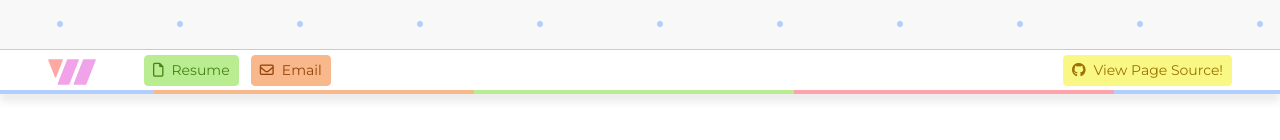
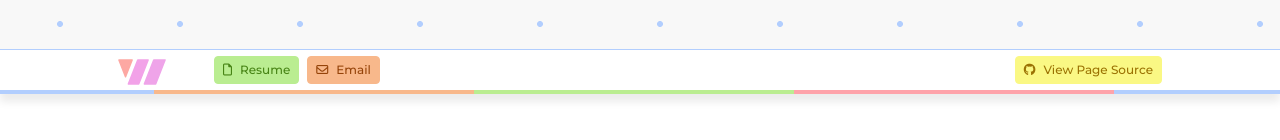
Before and after one commit to weytools/isaacw-portfolio, a website with bundled scripts: page index.html in a window 1280 px wide. Shown: the part 156-296 px from the top of the page. Built offline with nearby package versions, Linux system fonts and the light colour scheme; animation ran at ten frames a second.

Commit message:
nav btn changes

```diff
--- a/index.html
+++ b/index.html
@@ -58,7 +58,7 @@
             </div>
         </section>
         <nav class="navbar sticky-top navbar-light nav-style justify-content-center px-0 align-items-baseline py-0 no-wrap" id="navbarNav">
-            <div class="d-flex flex-row no-wrap w-100 px-5 justify-content-center align-items-center">
+            <div class=" mw-container-xl d-flex flex-row no-wrap w-100 px-5 justify-content-center align-items-center">
                 <div class="navbar-brand mr-4 mr-lg-5">
                     <svg class="weydev-logo" xmlns="http://www.w3.org/2000/svg" viewBox="-5 -5 255 138">
                         <g>
@@ -68,11 +68,9 @@
                         </g>
                     </svg>
                 </div>
-                <div class="mr-auto">
-                    <a class="rounded btn btn-sm btn-pasgreen text-pasgreen-dark mr-2 mr-lg-2" href="Resume-Isaac-Weymouth.pdf" target="_blank"><i class="far fa-file mr-2"></i>Resume</a>
-                    <a class="rounded btn btn-sm btn-pasorange text-pasorange-dark " href="mailto:isweymouth@gmail.com"><i class="far fa-envelope mr-2"></i>Email</a>
-                </div>
-                <a class="rounded btn btn-sm btn-pasyellow text-pasyellow-dark" href="https://github.com/weytools/isaacw-portfolio" target="_blank"><i class="fab fa-github mr-2"></i><span class="d-none d-lg-inline">View Page </span>Source!</a>
+                <a class="nav-btn rounded btn btn-sm btn-pasgreen text-pasgreen-dark mr-2 mr-lg-2" href="Resume-Isaac-Weymouth.pdf" target="_blank"><i class="far fa-file mr-2 d-none d-sm-inline"></i>Resume</a>
+                <a class="nav-btn rounded btn btn-sm btn-pasorange text-pasorange-dark mr-2" href="mailto:isweymouth@gmail.com"><i class="far fa-envelope mr-2 d-none d-sm-inline"></i>Email</a>
+                <a class="nav-btn rounded btn btn-sm btn-pasyellow text-pasyellow-dark ml-auto" href="https://github.com/weytools/isaacw-portfolio" target="_blank"><i class="fab fa-github mr-2 d-none d-sm-inline"></i><span class="d-none d-lg-inline">View Page </span>Source</a>
             </div>
         <div class="w-100">
             <div class="colorbar-parent">
--- a/sass/custom.scss
+++ b/sass/custom.scss
@@ -111,13 +111,8 @@ $font-family-sans-serif: 'Montserrat', sans-serif;
   }
 
 }
-.circle-white {
-  width: 3em;
-  height: 3em;
-  border: 2px dashed $pasdark;
-  border-radius: 2em;
-  position: absolute;
-  margin: auto;
+.mw-container-xl{
+  max-width: 1140px;
 }
   .jumbo-bg {
     width: 100%;
@@ -148,10 +143,13 @@ $font-family-sans-serif: 'Montserrat', sans-serif;
   }
 
   .nav-btn{
-    margin: 0.75rem 0.25rem;
-    font-size: 75%;
+    font-size: 75% !important;
     font-weight: 500 !important;
+    @media (min-width: 768px) {
+      font-size: inherit;
+    }
   }
+
 
 
   .carousel-item {
@@ -164,19 +162,6 @@ $font-family-sans-serif: 'Montserrat', sans-serif;
       box-shadow: 0 0.5rem 1rem rgba(0, 0, 0, 0.15);
   }
 
-  // .nav-btn:first-child{ margin-right: 0;}
-  // .nav-btn:last-child{ margin-right: 0;}
-  @media (min-width: 375px) {
-    .nav-btn {margin: 0.75rem 0.75rem;}
-  }
-  @media (min-width: 768px) {
-    .nav-btn {
-      font-size: 100%;
-      //margin: 0.75rem 0.75rem;
-    }
-
-    .nav-btn:first-child{ margin-right: 6rem !important;}
-  }
 
   /* #endregion */
 
```
Also changed, not shown: styles/style.css.
